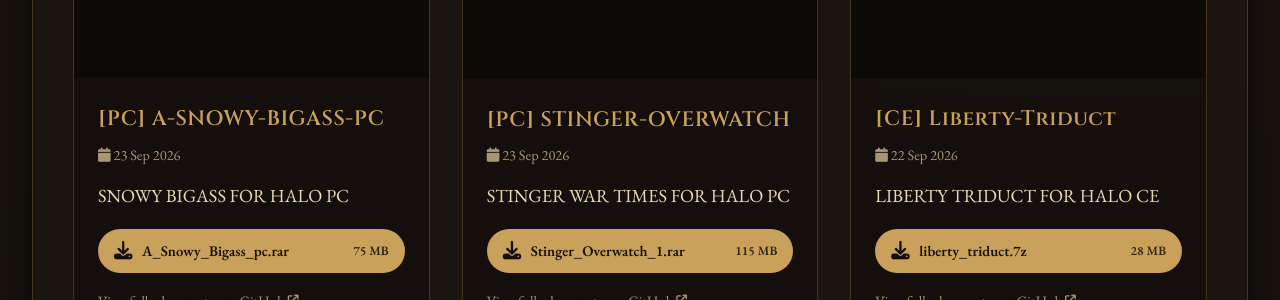
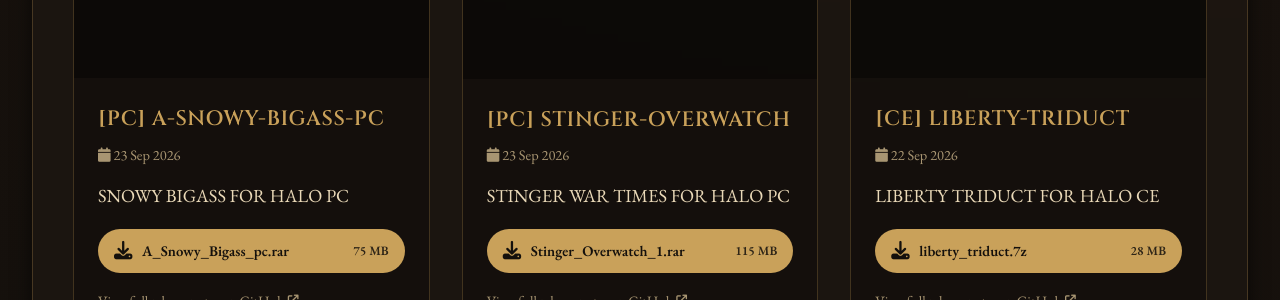
Before and after one commit to Chalwk/NC-Halo-Maps, a Jekyll site: the page built from maps.html, in a window 1280 px wide and 900 px high, scrolled down 10394 px. Shown: the part 155-455 px from the top of the window. Built offline with Jekyll 4.4.1, drawn with Linux system fonts in a browser that asks for light colours.

```diff
--- a/_data/releases.json
+++ b/_data/releases.json
@@ -1290,7 +1290,7 @@
   {
     "id": 394195420,
     "tag": "CE-Liberty-Triduct",
-    "name": "[CE] Liberty-Triduct",
+    "name": "[CE] LIBERTY-TRIDUCT",
     "body": "LIBERTY TRIDUCT FOR HALO CE",
     "prerelease": false,
     "published_at": "2026-09-22T23:50:03Z",
```
